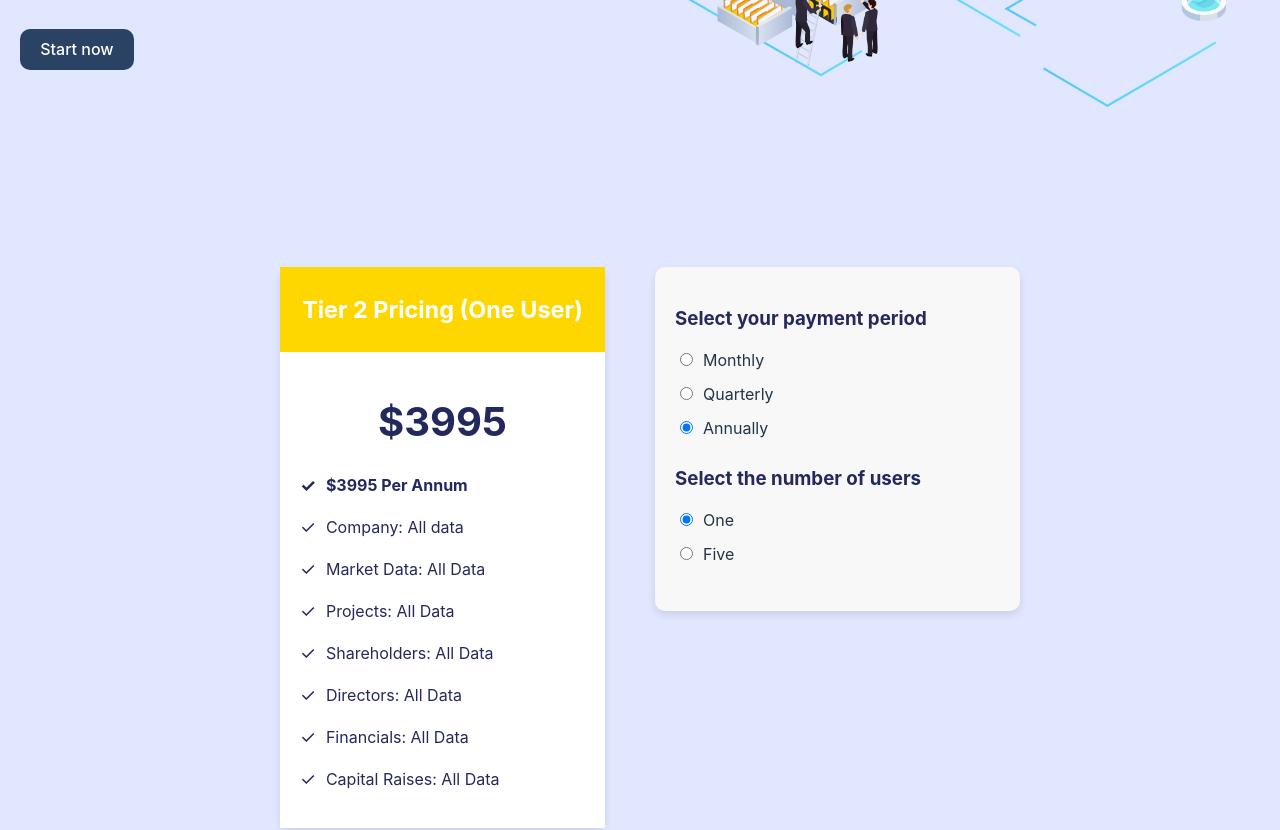
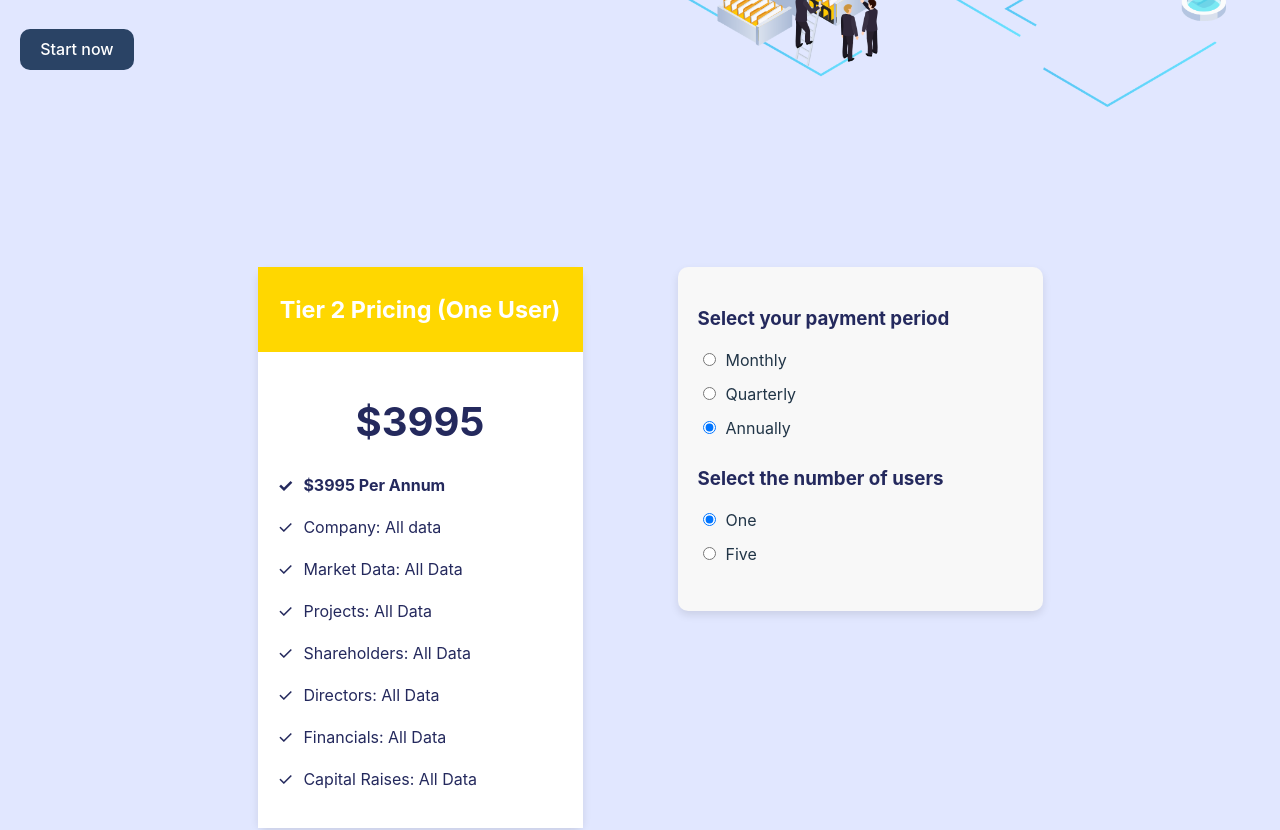
Before and after one commit to jayshah41/Puzzled, a React (Vite) app: page /pricing in a window 1280 px wide. Shown: the part 480-1310 px from the top of the page. Built offline with nearby package versions, Linux system fonts and the light colour scheme.

Commit message:
Styling changes for SubscriptionPlans component

```diff
--- a/src/styles/SubscriptionStyles.css
+++ b/src/styles/SubscriptionStyles.css
@@ -54,7 +54,8 @@
   justify-content: center;
   align-items: flex-start;
   flex-wrap: wrap;
-  gap: 30px;
+  gap: 75px;
+  margin-bottom: 75px;
 }
 
 .controls-container {
```
